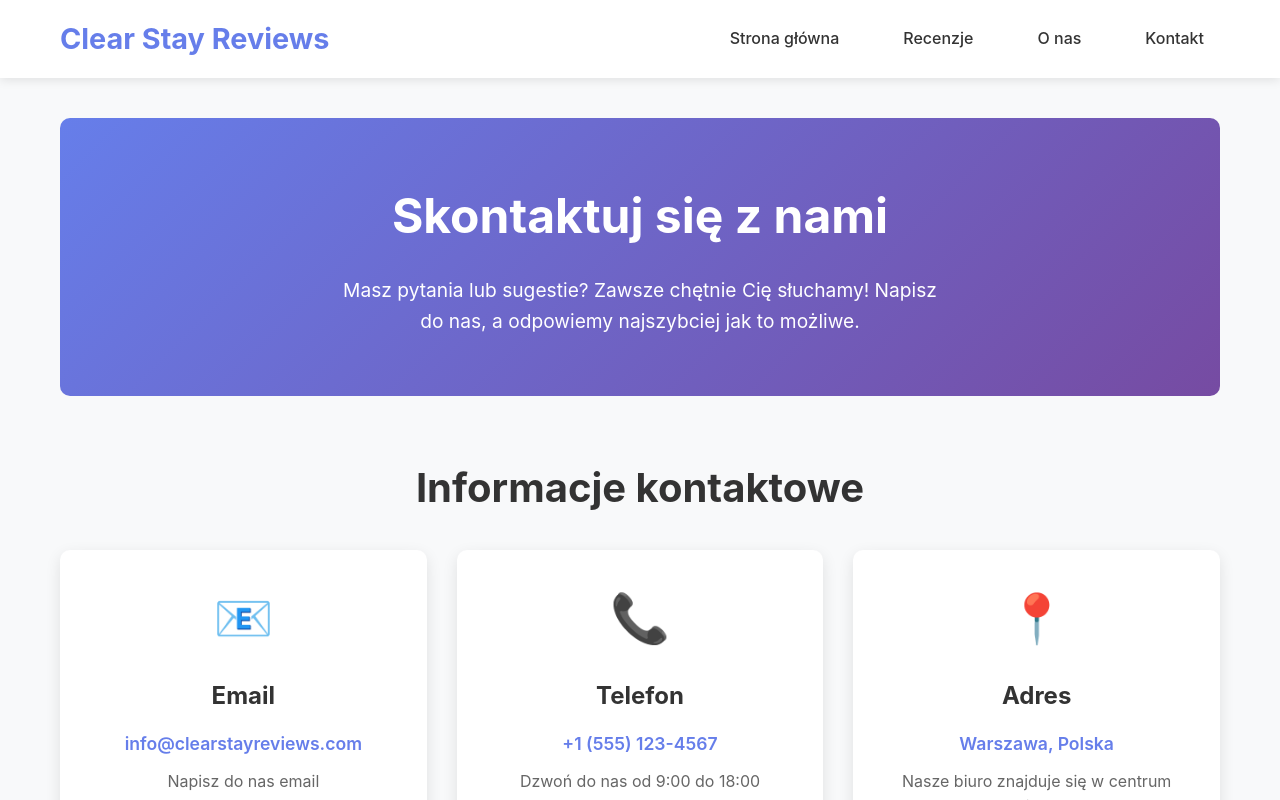
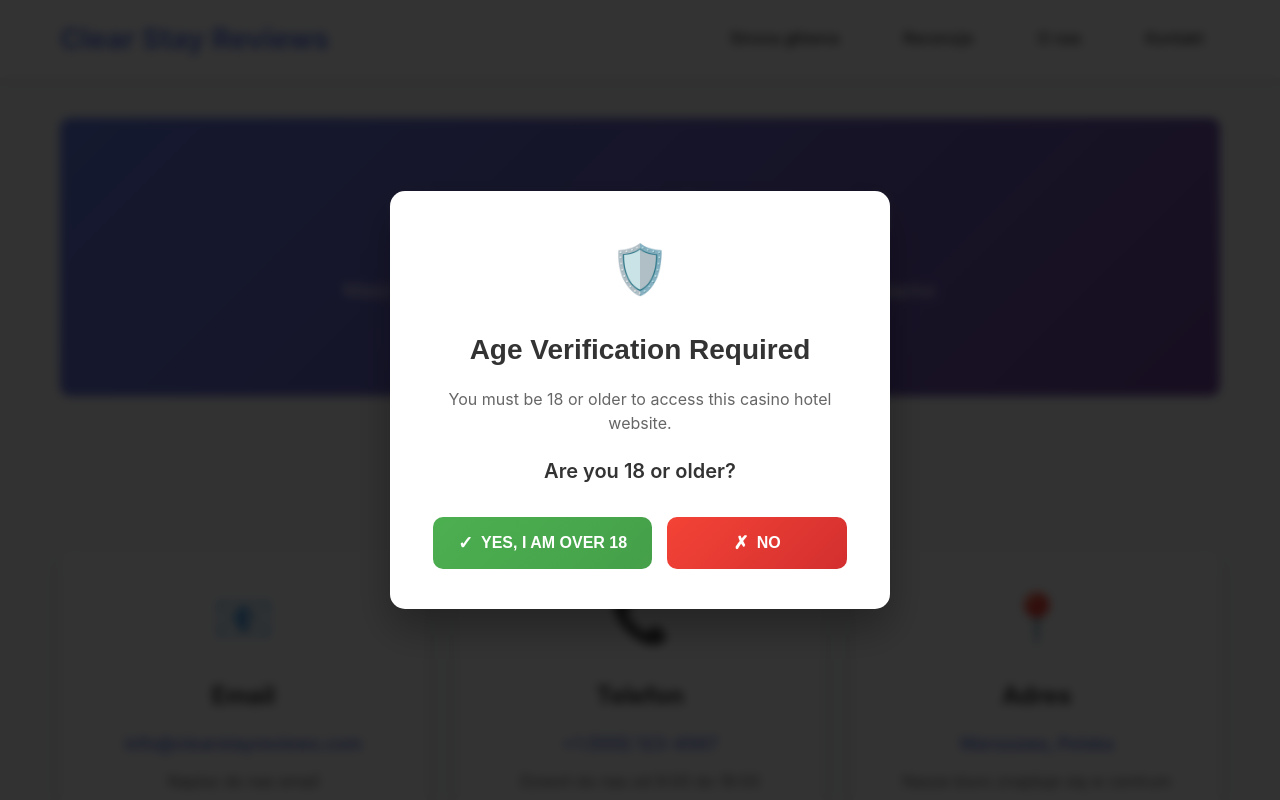
Before and after one commit to petrosbuenos/hotelcasi, a React (Create React App) app: page /#/contact in a window 1280 px wide. Shown: the top 800 px of the page. Built offline with nearby package versions, Linux system fonts and the light colour scheme.

Commit message:
Add age verification modal for casino hotel website

```diff
--- a/package.json
+++ b/package.json
@@ -1,7 +1,7 @@
 {
   "name": "clearstay-reviews-clone",
   "version": "1.0.0",
-  "homepage": "https://petrosbuenos.github.io/hotelcasi",
+  "homepage": "https://stayversoreviews.com",
   "private": false,
   "dependencies": {
     "@testing-library/jest-dom": "^5.16.4",
--- a/src/App.js
+++ b/src/App.js
@@ -2,6 +2,7 @@ import React from 'react';
 import { HashRouter as Router, Routes, Route } from 'react-router-dom';
 import Header from './components/Header';
 import Footer from './components/Footer';
+import AgeVerification from './components/AgeVerification';
 import Home from './pages/Home';
 import Reviews from './pages/Reviews';
 import About from './pages/About';
@@ -12,6 +13,7 @@ function App() {
   return (
     <Router>
       <div className="App">
+        <AgeVerification />
         <Header />
         <main>
           <Routes>
--- /dev/null
+++ b/src/components/AgeVerification.css
@@ -0,0 +1,133 @@
+.age-verification-overlay {
+  position: fixed;
+  top: 0;
+  left: 0;
+  width: 100%;
+  height: 100%;
+  background-color: rgba(0, 0, 0, 0.8);
+  display: flex;
+  justify-content: center;
+  align-items: center;
+  z-index: 9999;
+  backdrop-filter: blur(5px);
+}
+
+.age-verification-modal {
+  background: white;
+  border-radius: 15px;
+  padding: 40px;
+  max-width: 500px;
+  width: 90%;
+  text-align: center;
+  box-shadow: 0 20px 40px rgba(0, 0, 0, 0.3);
+  animation: modalSlideIn 0.3s ease-out;
+}
+
+@keyframes modalSlideIn {
+  from {
+    opacity: 0;
+    transform: translateY(-50px) scale(0.9);
+  }
+  to {
+    opacity: 1;
+    transform: translateY(0) scale(1);
+  }
+}
+
+.age-verification-icon {
+  font-size: 48px;
+  margin-bottom: 20px;
+  display: block;
+}
+
+.age-verification-title {
+  font-size: 28px;
+  font-weight: bold;
+  color: #333;
+  margin-bottom: 15px;
+  font-family: 'Arial', sans-serif;
+}
+
+.age-verification-text {
+  font-size: 16px;
+  color: #666;
+  margin-bottom: 20px;
+  line-height: 1.5;
+}
+
+.age-verification-question {
+  font-size: 20px;
+  font-weight: 600;
+  color: #333;
+  margin-bottom: 30px;
+}
+
+.age-verification-buttons {
+  display: flex;
+  gap: 15px;
+  justify-content: center;
+  flex-wrap: wrap;
+}
+
+.age-verification-btn {
+  padding: 15px 25px;
+  border: none;
+  border-radius: 10px;
+  font-size: 16px;
+  font-weight: 600;
+  cursor: pointer;
+  transition: all 0.3s ease;
+  display: flex;
+  align-items: center;
+  gap: 8px;
+  min-width: 180px;
+  justify-content: center;
+}
+
+.age-verification-btn-yes {
+  background: linear-gradient(135deg, #4CAF50, #45a049);
+  color: white;
+}
+
+.age-verification-btn-yes:hover {
+  background: linear-gradient(135deg, #45a049, #3d8b40);
+  transform: translateY(-2px);
+  box-shadow: 0 5px 15px rgba(76, 175, 80, 0.4);
+}
+
+.age-verification-btn-no {
+  background: linear-gradient(135deg, #f44336, #d32f2f);
+  color: white;
+}
+
+.age-verification-btn-no:hover {
+  background: linear-gradient(135deg, #d32f2f, #b71c1c);
+  transform: translateY(-2px);
+  box-shadow: 0 5px 15px rgba(244, 67, 54, 0.4);
+}
+
+.btn-icon {
+  font-size: 18px;
+  font-weight: bold;
+}
+
+/* Responsive design */
+@media (max-width: 600px) {
+  .age-verification-modal {
+    padding: 30px 20px;
+    margin: 20px;
+  }
+
+  .age-verification-title {
+    font-size: 24px;
+  }
+
+  .age-verification-buttons {
+    flex-direction: column;
+  }
+
+  .age-verification-btn {
+    width: 100%;
+    min-width: auto;
+  }
+}
--- /dev/null
+++ b/src/components/AgeVerification.js
@@ -0,0 +1,54 @@
+import React, { useState, useEffect } from 'react';
+import './AgeVerification.css';
+
+const AgeVerification = () => {
+  const [showModal, setShowModal] = useState(false);
+
+  useEffect(() => {
+    // Перевіряємо, чи користувач вже підтвердив свій вік
+    const ageVerified = localStorage.getItem('ageVerified');
+    if (!ageVerified) {
+      setShowModal(true);
+    }
+  }, []);
+
+  const handleYes = () => {
+    localStorage.setItem('ageVerified', 'true');
+    setShowModal(false);
+  };
+
+  const handleNo = () => {
+    // Перенаправляємо на безпечну сторінку або показуємо повідомлення
+    window.location.href = 'https://www.google.com';
+  };
+
+  if (!showModal) {
+    return null;
+  }
+
+  return (
+    <div className="age-verification-overlay">
+      <div className="age-verification-modal">
+        <div className="age-verification-icon">🛡️</div>
+        <h2 className="age-verification-title">Age Verification Required</h2>
+        <p className="age-verification-text">
+          You must be 18 or older to access this casino hotel website.
+        </p>
+        <p className="age-verification-question">Are you 18 or older?</p>
+
+        <div className="age-verification-buttons">
+          <button className="age-verification-btn age-verification-btn-yes" onClick={handleYes}>
+            <span className="btn-icon">✓</span>
+            YES, I AM OVER 18
+          </button>
+          <button className="age-verification-btn age-verification-btn-no" onClick={handleNo}>
+            <span className="btn-icon">✗</span>
+            NO
+          </button>
+        </div>
+      </div>
+    </div>
+  );
+};
+
+export default AgeVerification;
```
Also changed, not shown: 1 other file (tests, documents, lock files or other folders).
